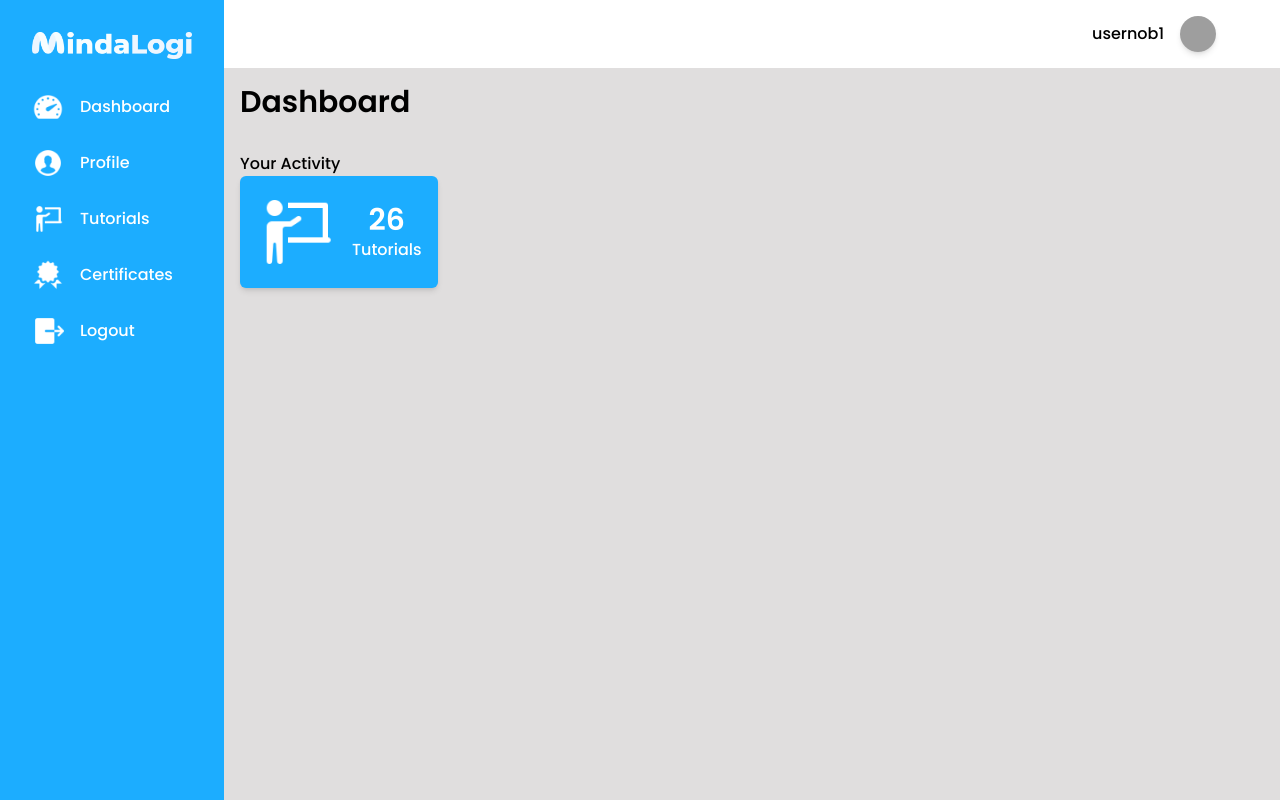
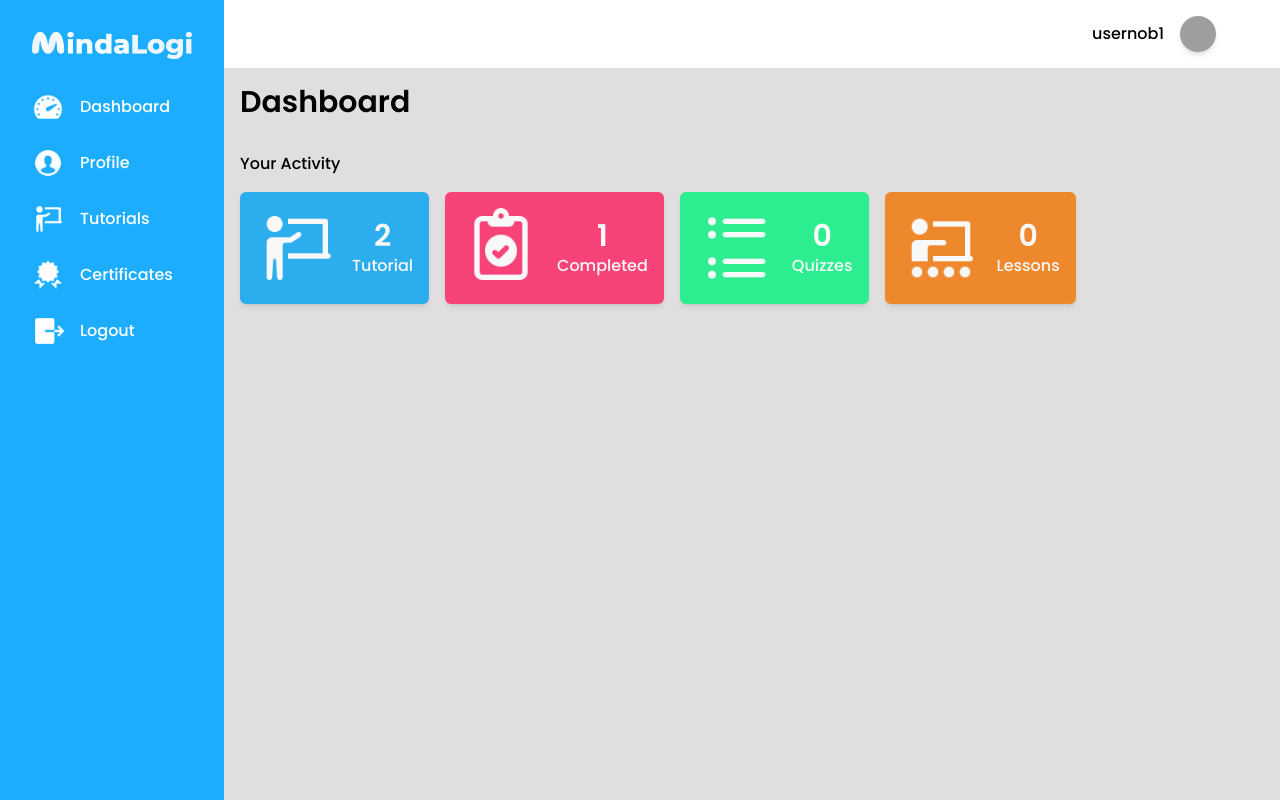
Before and after one commit to usernob/mindalogi-1, a PHP site: page /mindalogi/dashboard in a window 1280 px wide. Run offline with PHP 8.4, Linux system fonts and the light colour scheme; the visitor is signed in with stand-in values (Sample User, id 1); data comes from the database, SQL or seed files in the repository; both versions use the stored data as it was after the commit; grey boxes are pictures that could not be loaded.

Commit message:
nothing special

```diff
--- a/app/controllers/Dashboard.php
+++ b/app/controllers/Dashboard.php
@@ -11,6 +11,36 @@ class Dashboard extends Controller
     public function index()
     {
         $this->getUser($data);
+        $scheme = [
+            "tutorial" => [
+                "count" => 0,
+                "col" => "#00A1F1",
+                "icon" => "/tutorials.png"
+            ],
+            "completed" => [
+                "count" => 0,
+                "col" => "#FF1D61",
+                "icon" => "/task.png"
+            ],
+            "quizzes" => [
+                "count" => 0,
+                "col" => "#00F17D",
+                "icon" => "/quiz.png"
+            ],
+            "lessons" => [
+                "count" => 0,
+                "col" => "#F17400",
+                "icon" => "/lesson.png"
+            ]
+        ];
+        $tutorials = $this->model("Dashboard_model")->getProgress($_SESSION["_id"]);
+        foreach ($tutorials as $tutorial) {
+            $scheme["tutorial"]["count"] += $tutorial["count"];
+            if ($tutorial["complete"] == 1) {
+                $scheme["completed"]["count"] = $tutorial["count"];
+            }
+        }
+        $data["db"]["progress"] = $scheme;
         $data["title"] = WEB_NAME . " - dashboard";
         $this->view("layout/dashboard", $data);
     }
@@ -20,8 +50,11 @@ class Dashboard extends Controller
         $data["title"] = WEB_NAME . " - profile";
         $this->view("layout/dashboard", $data, __FUNCTION__);
     }
-    public function tutorials()
+    public function tutorials($params = "/")
     {
+        if ($params != "/") {
+            echo $params;
+        }
         $this->getUser($data);
         $data["title"] = WEB_NAME . " - tutorials";
         $this->view("layout/dashboard", $data, __FUNCTION__);
--- a/app/models/Dashboard_model.php
+++ b/app/models/Dashboard_model.php
@@ -29,4 +29,12 @@ class Dashboard_model extends Model
         $this->db->execute();
         return $this->db->rowCount();
     }
+    public function getProgress($id)
+    {
+        $this->db->query(
+            "SELECT complete, COUNT(complete) as count FROM progress WHERE id_user = :id GROUP BY complete"
+        );
+        $this->db->bind("id", $id);
+        return $this->db->resultSet();
+    }
 }
--- a/app/views/dashboard/index.php
+++ b/app/views/dashboard/index.php
@@ -1,13 +1,15 @@
 <div class="w-full">
     <h1 class="header2 mb-8">Dashboard</h1>
     <h2 class="body-text">Your Activity</h2>
-    <div class="flex items-center">
-        <div class="flex items-center justify-center bg-primer3 rounded-md shadow-md p-4 gap-4">
-            <img class="w-20 h-20" src="<?= ASSETS ?>/tutorials.png">
-            <div class="flex flex-col items-center text-white">
-                <h2 class="header2">26</h2>
-                <p class="body-text">Tutorials</p>
+    <div class="flex items-center gap-4 my-4">
+        <?php foreach ($data["db"]["progress"] as $key => $progress) : ?>
+            <div class="flex items-center justify-center rounded-md shadow-md p-4 gap-4" style="background-color: <?= $progress["col"] ?>; opacity: .80;">
+                <img class="w-20 h-20" src="<?= ASSETS . $progress["icon"] ?>">
+                <div class="flex flex-col items-center text-white">
+                    <h2 class="header2"><?= $progress["count"] ?></h2>
+                    <p class="body-text"><?= ucfirst($key) ?></p>
+                </div>
             </div>
-        </div>
+        <?php endforeach ?>
     </div>
 </div>
--- a/app/views/layout/dashboard.php
+++ b/app/views/layout/dashboard.php
@@ -43,7 +43,7 @@
                     <img src="<?= $avatar; ?>" class="rounded-full w-9 h-9 object-cover object-center bg-white shadow-md">
                 </div>
             </div>
-            <div class="flex-grow w-full p-4 pr-16">
+            <div class="flex-grow w-full p-4 pr-16 overflow-y-auto">
                 <?php require_once "app/views/dashboard/" . $route . ".php"; ?>
             </div>
         </div>
```
Also changed, not shown: app/views/dashboard/tutorials.php (+30 -0 lines), mindalogi.sql (added), public/css/style.min.css.
